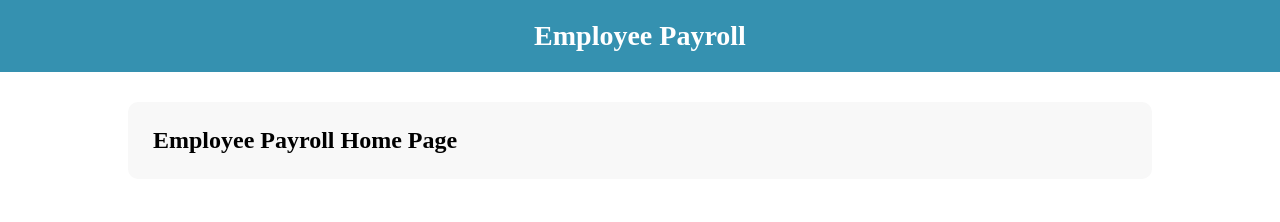
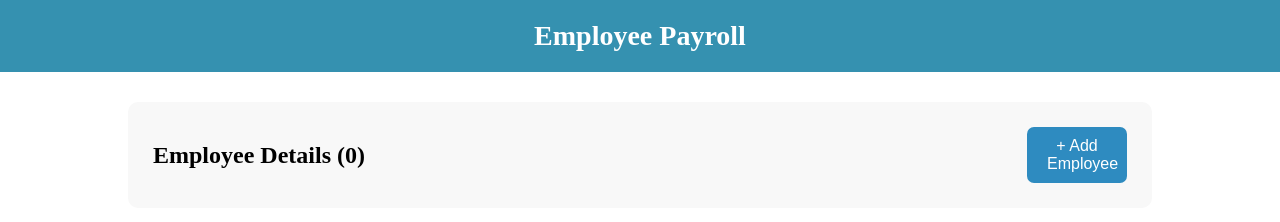
Before and after one commit to LYNDA2203/Day45-Employee_Payroll_HomePage, a plain HTML site: page index.html in a window 1280 px wide. Drawn offline with Linux system fonts and the light colour scheme.

Commit message:
UC2 - Header Section (Employee Count + Add Employee Button)

```diff
--- a/index.html
+++ b/index.html
@@ -13,8 +13,18 @@
     <header class="main-header">Employee Payroll</header>
 
     <div class="home-container">
-        <h2>Employee Payroll Home Page</h2>
+
+    <!-- HEADER SECTION -->
+    <div class="home-header">
+        <h2>Employee Details <span id="emp-count">(0)</span></h2>
+
+        <button class="add-btn" onclick="location.href='add_employee.html'">
+            + Add Employee
+        </button>
     </div>
+
+</div>
+
 
 </body>
 
--- a/style.css
+++ b/style.css
@@ -101,3 +101,19 @@ select{
     padding: 25px;
     border-radius: 10px;
 }
+
+.home-header {
+    display: flex;
+    justify-content: space-between;
+    align-items: center;
+}
+
+.add-btn {
+    background: #2e8bc0;
+    color: white;
+    padding: 10px 20px;
+    font-size: 16px;
+    border-radius: 7px;
+    border: none;
+    cursor: pointer;
+}
```
